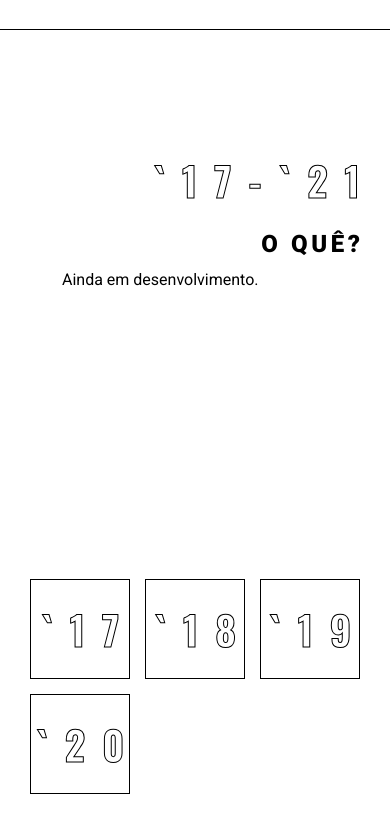
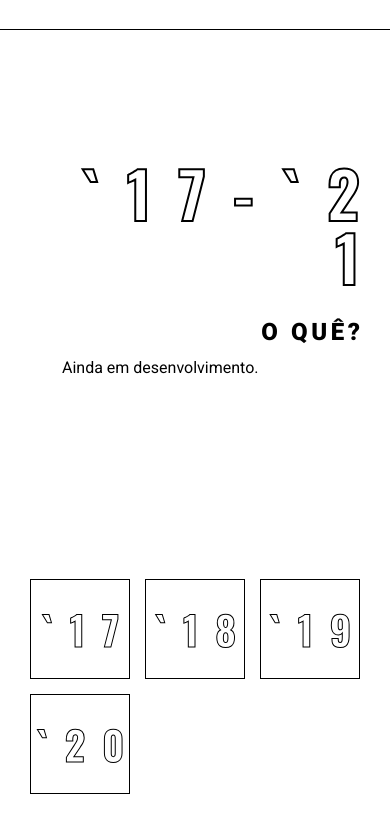
Before and after one commit to Duoliver/my-highschool-in-music, a React (Create React App) app: page / in a window 390 px wide. Shown: the part 814-1646 px from the top of the page. Built offline with nearby package versions, Linux system fonts and the light colour scheme.

Commit message:
fix(main): eliminate title shrink in small screens

```diff
--- a/src/components/atoms/typography/TitleOne/styles.scss
+++ b/src/components/atoms/typography/TitleOne/styles.scss
@@ -15,8 +15,7 @@
   -webkit-text-stroke-color: black;
 
   @media screen and (max-width: 400px) {
-    font-size: 40px;
-    -webkit-text-stroke-width: 1px;
+    word-break: break-all;
   }
 
   &.small {
--- a/src/pages/Main/index.jsx
+++ b/src/pages/Main/index.jsx
@@ -4,6 +4,7 @@ import { Text, TitleOne, TitleTwo } from "../../components/atoms/typography";
 import { YearButtons } from "../../components/molecules";
 import { Arrow, LogoPortuguese } from "../../components/svgs";
 import { AlignEnum } from "../../enums";
+import { isFirefox } from "../../utils";
 
 import "./styles.scss";
 
@@ -23,7 +24,7 @@ const Main = () => {
       </section>
       <section className="info" id="info">
         <div className="content">
-          <TitleOne align={AlignEnum.RIGHT} textMargin>
+          <TitleOne align={AlignEnum.RIGHT} breakWord={isFirefox} textMargin>
             `17-`21
           </TitleOne>
           <TitleTwo align={AlignEnum.RIGHT} textMargin>
```
